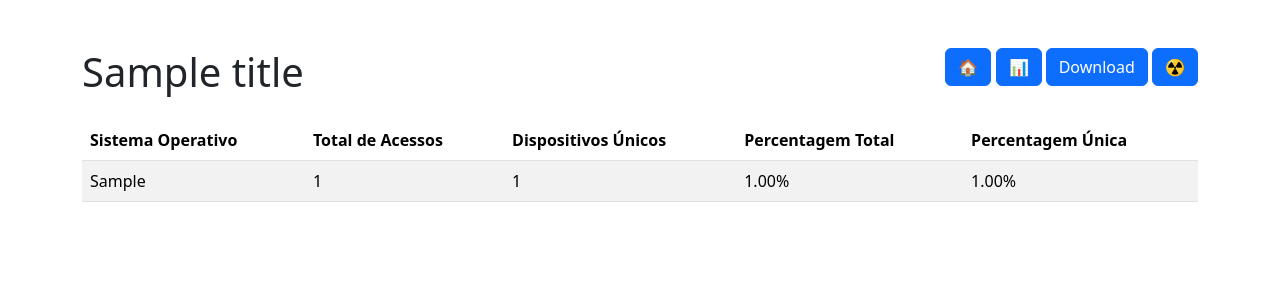
After one commit to jpedrodias/IAVE_Landing_page, a Flask app: template flaskapp/templates/view_stats.html in a window 1280 px wide. The commit adds this page. Shown: the top 300 px of the page. Run offline with Flask 3, Linux system fonts and the light colour scheme; the template is opened without the code that fills it: most values are stand-ins (such as "Sample title", 1, 10 or a date in 2020).

Commit message:
view stats

```diff
--- a/flaskapp/app.py
+++ b/flaskapp/app.py
@@ -22,6 +22,7 @@ app.config['REDIRECT_URL'] = os.getenv('FLASKAPP_REDIRECT_URL', 'http://provas.i
 app.config['REDIRECT_WAIT'] = os.getenv('FLASKAPP_REDIRECT_WAIT', 10)
 app.config['DOWNLOAD_FOLDER'] = os.getenv('FLASKAPP_DOWNLOAD_FOLDER', 'download')
 app.config['TITLE'] = os.getenv('FLASKAPP_TITLE', 'IAVE Offline')
+app.config['DB_RESET_PIN'] = os.getenv('FLASKAPP_DB_RESET_PIN', '1234')
 
 if app.config['DEBUG']:
     print(app.config)
@@ -134,7 +135,7 @@ def download(filename=None):
 @app.route('/reset_database', methods=['POST'])
 def reset_database():
     pin = request.form.get('pin')
-    hardcoded_pin = "1234"  # PIN hardcoded para confirmação
+    hardcoded_pin = app.config['DB_RESET_PIN']  # PIN hardcoded para confirmação
 
     if pin == hardcoded_pin:
         try:
@@ -167,7 +168,55 @@ def view_records(page=1):
         'pages': (total_records // PAGE_SIZE) + 1,
         'records': total_records
     }
-    return render_template('view.html', pagination=pagination, records=query)
+
+    return render_template('view.html', pagination=pagination, records=query, title='Registos')
+
+@app.route('/view/stats/')
+def view_records_stats():
+    from collections import Counter
+    from user_agents import parse
+
+    # Consultar todos os registros
+    query = Record.query.order_by(Record.timestamp.desc()).all()
+
+    # Contar os sistemas operativos
+    os_counts = Counter()
+    for record in query:
+        agent = parse(record.user_agent)
+        os_name = agent.os.family
+        os_counts[os_name] += 1
+
+    # Contar os sistemas operativos (sem duplicados por IP)
+    unique_devices = {}
+    for record in query:
+        agent = parse(record.user_agent)
+        os_name = agent.os.family
+        if record.ip_address not in unique_devices:
+            unique_devices[record.ip_address] = os_name
+
+    unique_os_counts = Counter(unique_devices.values())
+
+
+    #Preparar os dados para exibição
+    total_devices = sum(os_counts.values())
+    total_unique_devices = sum(unique_os_counts.values())
+
+    stats = [
+        {
+            'os': os_name,
+            'count': count,
+            'unique_count': unique_os_counts.get(os_name, 0),
+            'percentage': (count / total_devices) * 100 if total_devices > 0 else 0,
+            'unique_percentage': (unique_os_counts.get(os_name, 0) / total_unique_devices) * 100 if total_unique_devices > 0 else 0
+        }
+        for os_name, count in os_counts.items()
+    ]
+
+    # Ordenar por número de dispositivos (opcional)
+    stats.sort(key=lambda x: x['count'], reverse=True)
+
+    return render_template('view_stats.html', title='Estatisticas', stats=stats)
+
 
 if __name__ == '__main__':
     with app.app_context():
--- /dev/null
+++ b/flaskapp/templates/base.html
@@ -0,0 +1,32 @@
+<!doctype html>
+<html lang="en">
+  <head>
+    <meta charset="utf-8">
+    <meta name="viewport" content="width=device-width, initial-scale=1, shrink-to-fit=no">
+
+    <link href="https://cdn.jsdelivr.net/npm/bootstrap@5.3.5/dist/css/bootstrap.min.css" rel="stylesheet" integrity="sha384-SgOJa3DmI69IUzQ2PVdRZhwQ+dy64/BUtbMJw1MZ8t5HZApcHrRKUc4W0kG879m7" crossorigin="anonymous">
+    <script src="https://cdn.jsdelivr.net/npm/bootstrap@5.3.5/dist/js/bootstrap.bundle.min.js" integrity="sha384-k6d4wzSIapyDyv1kpU366/PK5hCdSbCRGRCMv+eplOQJWyd1fbcAu9OCUj5zNLiq" crossorigin="anonymous"></script>
+
+
+    <script src="https://code.jquery.com/jquery-3.7.1.min.js" integrity="sha256-/JqT3SQfawRcv/BIHPThkBvs0OEvtFFmqPF/lYI/Cxo=" crossorigin="anonymous"></script>
+
+    <title>{% block title %}{% endblock %}</title>
+
+    {% block head %}
+    {% endblock %}
+
+  </head>
+  <body>
+    <div class="container">
+
+    {% block body %}
+    {% endblock %}
+
+
+    {% block rodape %}
+    {% endblock %}
+
+
+    </div>
+  </body>
+</html>
--- /dev/null
+++ b/flaskapp/templates/view_stats.html
@@ -0,0 +1,44 @@
+{% extends "base.html" %}
+
+{% block title %}View Records Stats{% endblock %}
+{% block head %} {% endblock %}
+
+{% block body %}
+
+    <div class="row">
+        <div class="col">
+        <h1 class="mt-5">{{ title }}</h1>
+        </div>
+
+        <div class="col text-end">
+        <a href="{{ url_for('homepage') }}" class="btn btn-primary mt-5">🏠</a>
+
+        <a href="{{ url_for('view_records') }}" title="Consultar estatísticas" class="btn btn-primary mt-5">📊</a>
+        <a href="{{ url_for('download', filename='records.csv') }}" class="btn btn-primary mt-5">Download</a>
+        <a href="#" title="Fazer Reset à Base de Dados" class="btn btn-primary mt-5" data-bs-toggle="modal" data-bs-target="#resetModal">☢️</a>
+        </div>
+    </div>
+
+    <table class="table table-striped mt-3">
+        <thead>
+            <tr>
+                <th>Sistema Operativo</th>
+                <th>Total de Acessos</th>
+                <th>Dispositivos Únicos</th>
+                <th>Percentagem Total</th>
+                <th>Percentagem Única</th>
+            </tr>
+        </thead>
+        <tbody>
+            {% for stat in stats %}
+            <tr>
+                <td>{{ stat.os }}</td>
+                <td>{{ stat.count }}</td>
+                <td>{{ stat.unique_count }}</td>
+                <td>{{ "%.2f" % stat.percentage }}%</td>
+                <td>{{ "%.2f" % stat.unique_percentage }}%</td>
+            </tr>
+            {% endfor %}
+        </tbody>
+    </table>
+{% endblock %}
```
Also changed, not shown: flaskapp/templates/download.html (+10 -12 lines), flaskapp/templates/view.html (+28 -27 lines), 1 other file.
